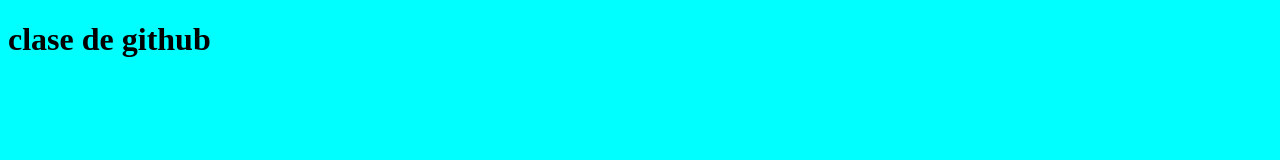
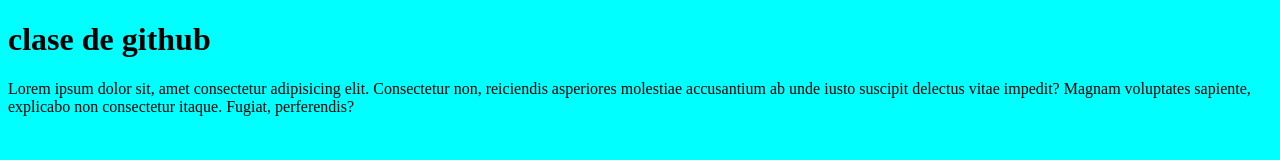
Before and after one commit to emanuelcabral22940/mirepo2, a plain HTML site: page index.html in a window 1280 px wide. Drawn offline with Linux system fonts and the light colour scheme.

Commit message:
incorporacion de div con parrafo

```diff
--- a/index.html
+++ b/index.html
@@ -9,5 +9,8 @@
 </head>
 <body>
     <h1>clase de github</h1>
+    <div>
+        <p>Lorem ipsum dolor sit, amet consectetur adipisicing elit. Consectetur non, reiciendis asperiores molestiae accusantium ab unde iusto suscipit delectus vitae impedit? Magnam voluptates sapiente, explicabo non consectetur itaque. Fugiat, perferendis?</p>
+    </div>
 </body>
 </html>
```
